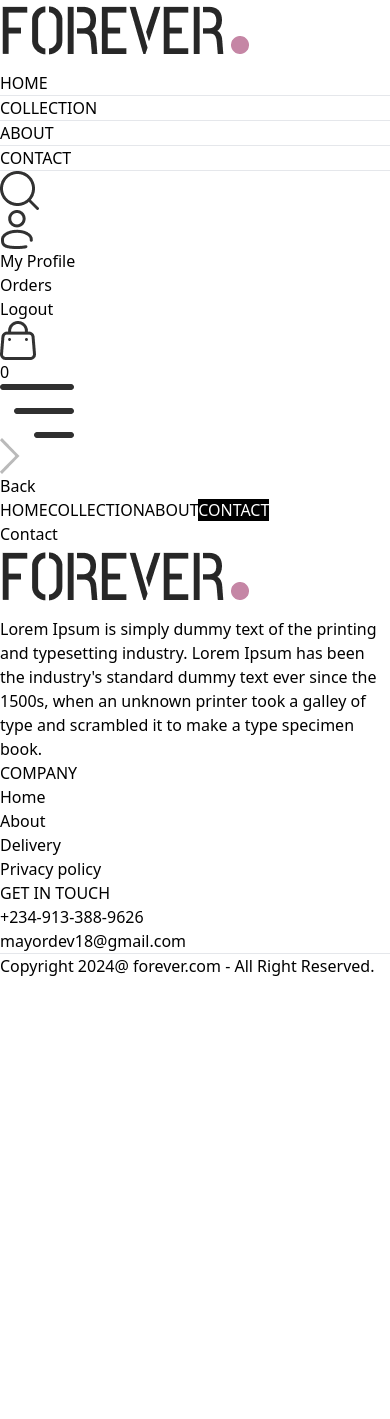
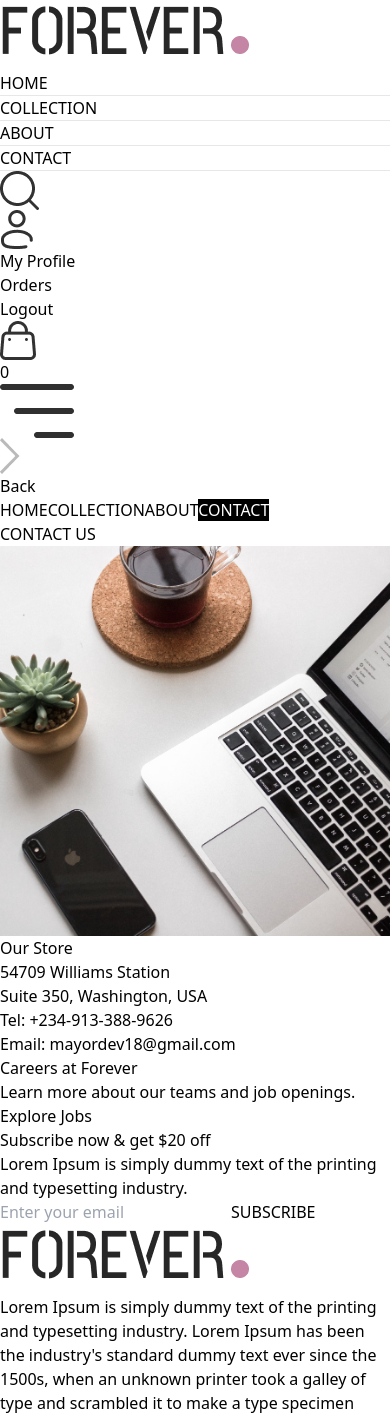
Before and after one commit to mayortechyx1/Forever-Fashion, a React (Vite) app in the folder frontend/: page /contact in a window 390 px wide. Shown: the top 1419 px of the page. Before the commit the page ends 978 px from the top, so only its background shows below. Built offline with nearby package versions, Linux system fonts and the light colour scheme.

Commit message:
completed UI

```diff
--- a/frontend/src/pages/Cart.jsx
+++ b/frontend/src/pages/Cart.jsx
@@ -36,9 +36,11 @@ const Cart = () => {
 
   return (
     <div className="border-t pt-14">
-      <div className="text-2xl mb-3">
-        <Title text1={"YOUR"} text2={"CART"} />
-      </div>
+      {getCartCount() > 0 && (
+        <div className="text-2xl mb-3">
+          <Title text1={"YOUR"} text2={"CART"} />
+        </div>
+      )}
       <div>
         {getCartCount() !== 0 ? (
           cartPageArray.map((item, index) => {
@@ -98,8 +100,10 @@ const Cart = () => {
             );
           })
         ) : (
-          <div className="font-bold text-2xl text-center">
-            YOUR CART IS EMPTY
+          <div className="border-t pt-16">
+            <div className="text-2xl text-center">
+              <Title text1={"YOUR CART"} text2={"IS EMPTY"} />
+            </div>
           </div>
         )}
       </div>
--- a/frontend/src/pages/Collection.jsx
+++ b/frontend/src/pages/Collection.jsx
@@ -188,7 +188,11 @@ const Collection = () => {
             ))}
           </div>
         ) : (
-          <div className="text-center text-2xl font-bold">No product found</div>
+          <div className="border-t pt-16">
+            <div className="text-2xl text-center">
+              <Title text1={"NO"} text2={"PRODUCT FOUND"} />
+            </div>
+          </div>
         )}
       </div>
     </div>
--- a/frontend/src/pages/Contact.jsx
+++ b/frontend/src/pages/Contact.jsx
@@ -1,9 +1,47 @@
-import React from 'react'
+import { assets } from "../assets/assets";
+import SubscriptionBox from "../components/SubscriptionBox";
+import Title from "../components/Title";
+import { useNavigate } from "react-router-dom";
 
 const Contact = () => {
+  const navigate = useNavigate();
   return (
-    <div>Contact</div>
-  )
-}
+    <div>
+      <div className="text-center text-2xl pt-10 border-t">
+        <Title text1={"CONTACT"} text2={"US"} />
+      </div>
+      <div className="my-10 flex flex-col justify-center md:flex-row gap-10 mb-28">
+        <img
+          src={assets.contact_img}
+          className="w-full md:max-w-[480px]"
+          alt=""
+        />
+        <div className="flex flex-col justify-center items-start gap-6">
+          <p className="font-semibold text-xl text-gray-600">Our Store</p>
+          <p className="text-gray-500">
+            54709 Williams Station <br /> Suite 350, Washington, USA
+          </p>
+          <p className="text-gray-500">
+            Tel: +234-913-388-9626
+            <br /> Email: mayordev18@gmail.com
+          </p>
+          <p className="font-semibold text-xl text-gray-600">
+            Careers at Forever
+          </p>
+          <p className="text-gray-500">
+            Learn more about our teams and job openings.
+          </p>
+          <button
+            onClick={() => navigate("/collection")}
+            className="transition-all rounded-md hover:scale-105 border border-black px-8 py-4 text-sm hover:bg-black hover:text-white "
+          >
+            Explore Jobs
+          </button>
+        </div>
+      </div>
+      <SubscriptionBox />
+    </div>
+  );
+};
 
-export default Contact
+export default Contact;
--- a/frontend/src/pages/Orders.jsx
+++ b/frontend/src/pages/Orders.jsx
@@ -7,7 +7,7 @@ const Orders = () => {
   const { products, cartPageArray, currency, myOrders } =
     useContext(shopContext);
 
-  return (
+  return myOrders.length > 0 ? (
     <div className="border-t pt-16">
       <div className="text-2xl">
         <Title text1={"MY"} text2={"ORDERS"} />
@@ -52,6 +52,12 @@ const Orders = () => {
         })}
       </div>
     </div>
+  ) : (
+    <div className="border-t pt-16">
+      <div className="text-2xl text-center">
+        <Title text1={"NO"} text2={"ORDERS"} />
+      </div>
+    </div>
   );
 };
 
--- a/frontend/src/pages/Product.jsx
+++ b/frontend/src/pages/Product.jsx
@@ -3,6 +3,7 @@ import { useParams } from "react-router-dom";
 import { shopContext } from "../context/ShopContext";
 import { assets } from "../assets/assets";
 import RelatedProducts from "../components/RelatedProducts";
+import Title from "../components/Title";
 
 const Product = () => {
   const { productId } = useParams();
@@ -122,7 +123,11 @@ const Product = () => {
       />
     </div>
   ) : (
-    <div></div>
+    <div className="border-t pt-16">
+      <div className="text-2xl text-center">
+        <Title text1={"PRODUCT"} text2={"NOT AVAILABLE"} />
+      </div>
+    </div>
   );
 };
 
```
